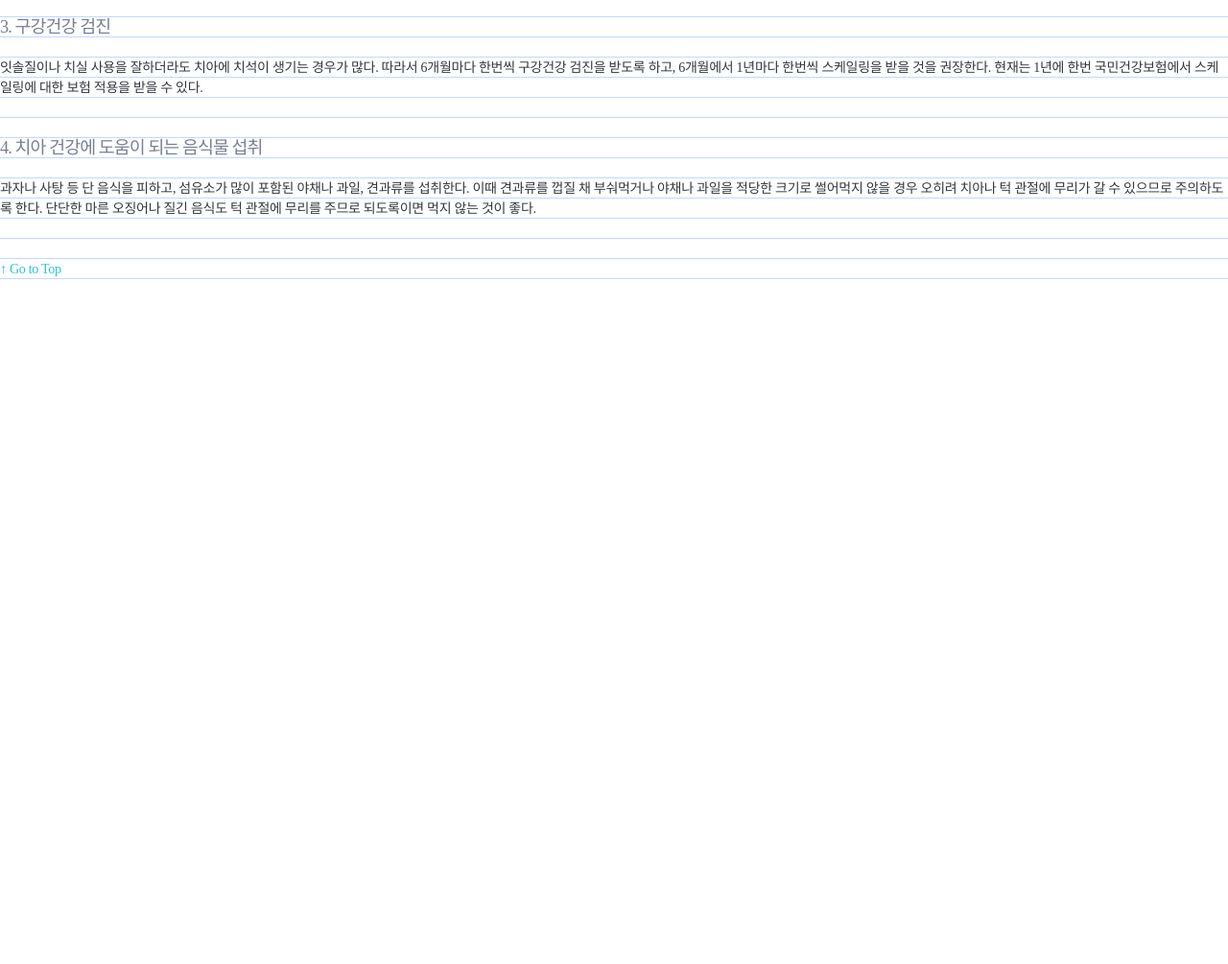
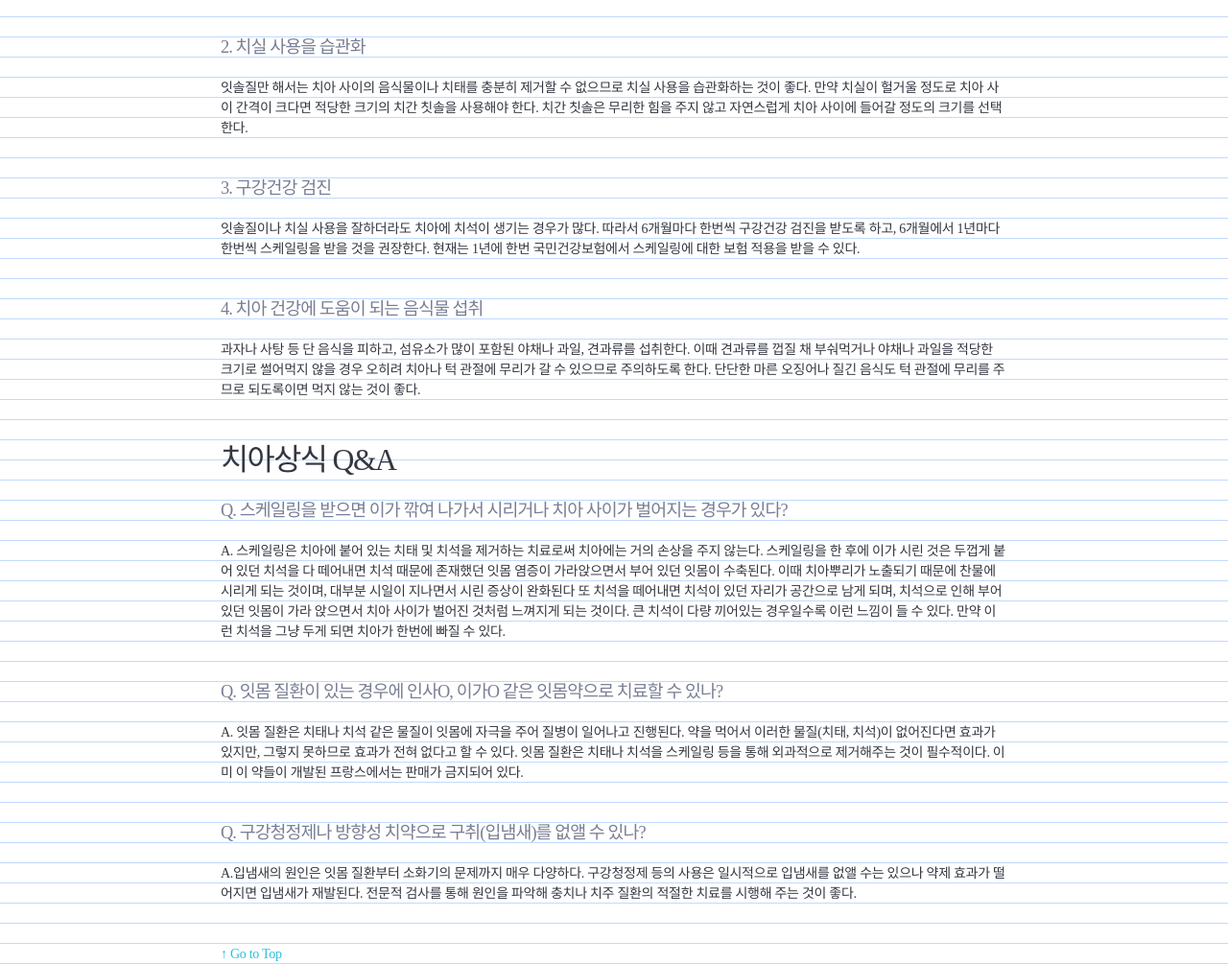
Before and after one commit to Yoon-Joung/yoon-joung.github.io, a plain HTML site: page 20170221 day5/medical_20170221.html in a window 1280 px wide. Shown: the part 612-1617 px from the top of the page at 96% size. Before the commit the page ends 903 px from the top, so only its background shows below. Drawn offline with Linux system fonts and the light colour scheme; a web font is replaced by a local one.

Commit message:
타이포그래피 단락 마지막 수업 실습

```diff
--- a/20170221 day5/css/medical_2017.css
+++ b/20170221 day5/css/medical_2017.css
@@ -1,3 +1,6 @@
+@charset "UTF-8";
+/*! style.css @ yjkris 2017*/
+
 html{
     font-size: 10px;
 }
@@ -11,13 +14,6 @@ body{
     color: #333741;
 }
 
-.container{
-    width: 1100px;
-    height: 600vh;
-    margin-left: auto;
-    margin-right: auto;
-    background-color: #fff;
-}
 p{
     margin-top: 0;
     margin-bottom: 1.5em;
@@ -52,14 +48,25 @@ h4{
 h5{
     font-size: 2.187rem;
     line-height: 2.4rem;
-    }
+}
 
 h6{
     font-size: 1.75rem;
     line-height: 2.4rem;
-    }
+}
 
-ol{
-    margin-left: 0;
-    color: #787f94
+/*페이지 컨테이너*/
+.container{
+    width: 820px;
+    margin-left: auto;
+    margin-right: auto;
 }
+
+header{
+    margin-top: 84px;
+    text-align: center;
+}
+
+main{
+    margin-top: 42px;
+}
--- a/20170221 day5/css/medical_day6.css
+++ b/20170221 day5/css/medical_day6.css
@@ -114,9 +114,18 @@ img{
 
 
 /*페이지 컨테이너 디자인*/
-container{
+.container{
     /*w820+mla+mra*/
     width: 820px;
     margin-left: auto;
     margin-right: auto;
 }
+
+.header{
+    margin-top: 84px;
+    text-align: center;
+}
+
+.main{
+    margin-top: 42px;
+}
--- a/20170221 day5/medical_20170221.html
+++ b/20170221 day5/medical_20170221.html
@@ -35,12 +35,6 @@
             <h3>치아관리의 중요성</h3>
             <p>치아는 음식물로부터 영양분을 섭취하기 위한 저작 기능을 담당하는 중요한 기관이다. 뿐만 아니라 건강한 치아와 바른 치열은 아름다운 미소와 안모의 필수적 요소이고, 발음을 명확하게 하는 기능을 담당한다. 충치나 잇몸 질환으로 치아가 손상되거나 상실되면 견디기 어려울 만큼의 통증이 발생할 수 있고, 음식물을 섭취하는 것도 어려워지게 된다.</p>
             <p>이로 인해 전신 건강이 악화될 수 있고, 외모에 대한 자신감을 잃을 수도 있다. 치아가 심하게 손상되거나 상실된 이후 치과 치료는 비용적인 측면에서도 많은 부담이 될 수 있으므로 평상시에 올바른 치아 관리와 정기적인 검진을 통해 건강한 치아를 유지하는 것이 중요하다.</p>
-        </div>
-
-        <div class="footer"></div>
-    </div>
-
-
             <ul>
                 <li>
                 <h5>1. 올바른 잇솔질</h5>
@@ -65,7 +59,33 @@
                 <p>과자나 사탕 등 단 음식을 피하고, 섬유소가 많이 포함된 야채나 과일, 견과류를 섭취한다. 이때 견과류를 껍질 채 부숴먹거나 야채나 과일을 적당한 크기로 썰어먹지 않을 경우 오히려 치아나 턱 관절에 무리가 갈 수 있으므로 주의하도록 한다. 단단한 마른 오징어나 질긴 음식도 턱 관절에 무리를 주므로 되도록이면 먹지 않는 것이 좋다.</p>
                 </li>
             </ul>
+            <h3>치아상식 Q&A</h3>
+            <ul>
+                <li>
+                <h5>Q. 스케일링을 받으면 이가 깎여 나가서 시리거나 치아 사이가 벌어지는 경우가 있다?</h5>
+                <p>
+                A. 스케일링은 치아에 붙어 있는 치태 및 치석을 제거하는 치료로써 치아에는 거의 손상을 주지 않는다. 스케일링을 한 후에 이가 시린 것은 두껍게 붙어 있던 치석을 다 떼어내면 치석 때문에 존재했던 잇몸 염증이 가라앉으면서 부어 있던 잇몸이 수축된다. 이때 치아뿌리가 노출되기 때문에 찬물에 시리게 되는 것이며, 대부분 시일이 지나면서 시린 증상이 완화된다
+                또 치석을 떼어내면 치석이 있던 자리가 공간으로 남게 되며, 치석으로 인해 부어 있던 잇몸이 가라 앉으면서 치아 사이가 벌어진 것처럼 느껴지게 되는 것이다. 큰 치석이 다량 끼어있는 경우일수록 이런 느낌이 들 수 있다. 만약 이런 치석을 그냥 두게 되면 치아가 한번에 빠질 수 있다.
+                </p>
+                </li>
 
+                <li>
+                    <h5>Q. 잇몸 질환이 있는 경우에 인사O, 이가O 같은 잇몸약으로 치료할 수 있나?</h5>
+                    <p>A. 잇몸 질환은 치태나 치석 같은 물질이 잇몸에 자극을 주어 질병이 일어나고 진행된다. 약을 먹어서 이러한 물질(치태, 치석)이 없어진다면 효과가 있지만, 그렇지 못하므로 효과가 전혀 없다고 할 수 있다. 잇몸 질환은 치태나 치석을 스케일링 등을 통해 외과적으로 제거해주는 것이 필수적이다. 이미 이 약들이 개발된 프랑스에서는 판매가 금지되어 있다.</p>
+                </li>
+
+                <li>
+                    <h5>Q. 구강청정제나 방향성 치약으로 구취(입냄새)를 없앨 수 있나?</h5>
+                    <p>A.입냄새의 원인은 잇몸 질환부터 소화기의 문제까지 매우 다양하다. 구강청정제 등의 사용은 일시적으로 입냄새를 없앨 수는 있으나 약제 효과가 떨어지면 입냄새가 재발된다. 전문적 검사를 통해 원인을 파악해 충치나 치주 질환의 적절한 치료를 시행해 주는 것이 좋다.</p>
+                </li>
+            </ul>
+        </div>
+
+    <div class="footer">
         <a href="#top">↑ Go to Top</a>
+    </div>
+</div>
+
+
 </body>
 </html>
```
Also changed, not shown: 20170221 day5/main_20170221.html (+4 -1 lines). Lines whose indentation alone changed are shown as unchanged.
